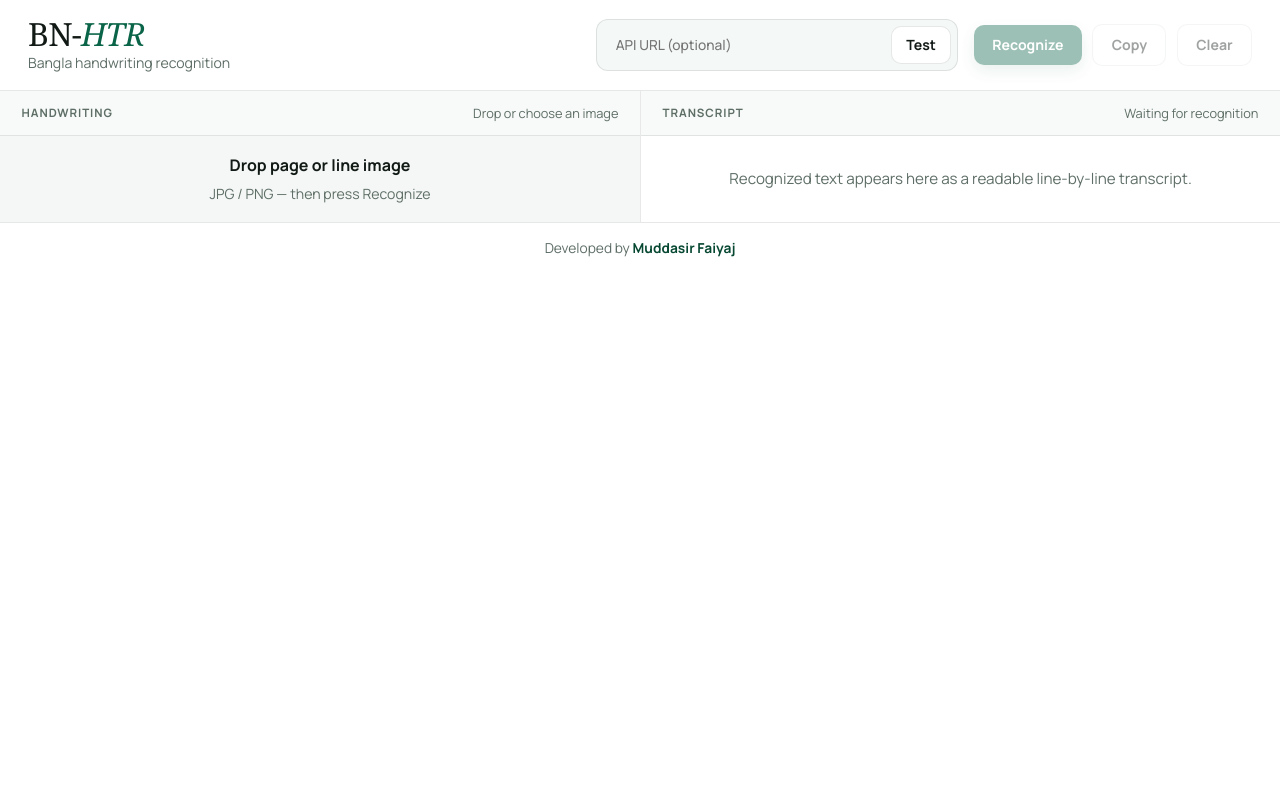
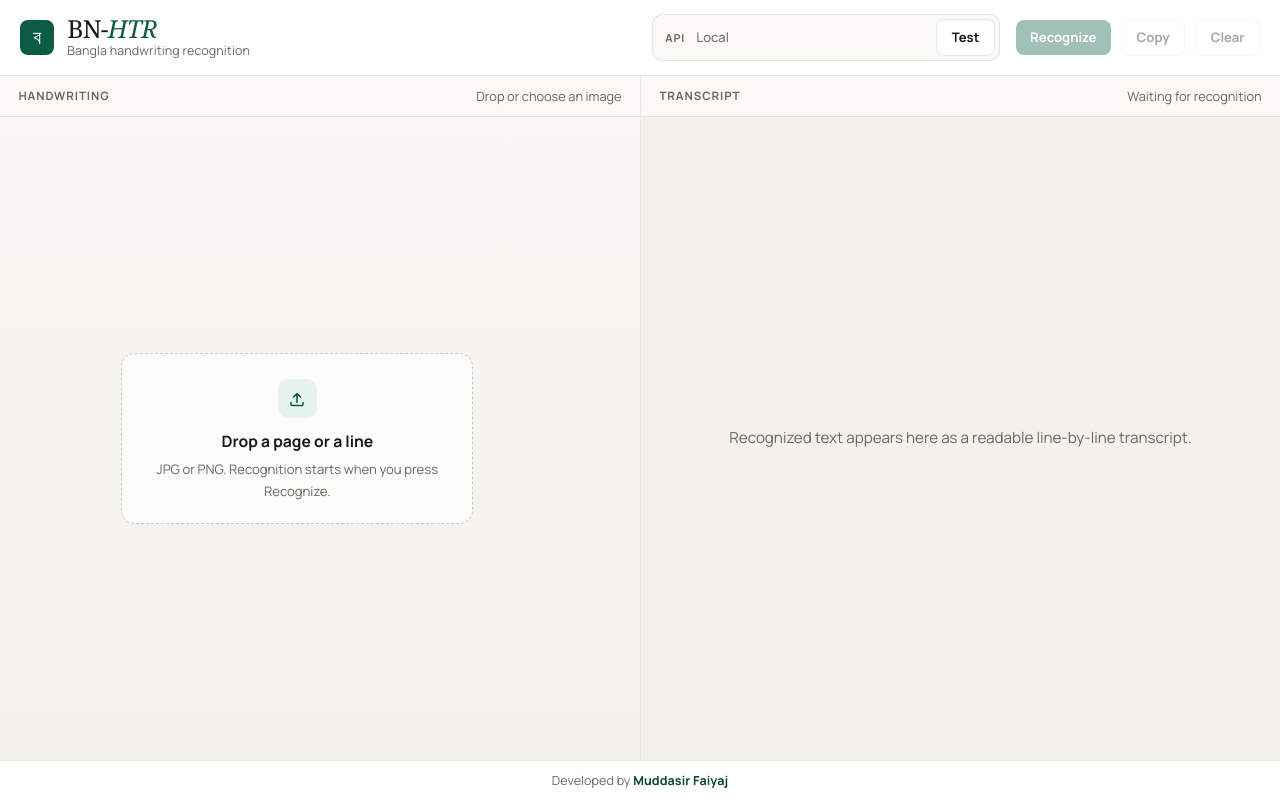
Before and after one commit to muddasirfaiyaj66/bn-htr, a Flask app: page / in a window 1280 px wide. Run offline with Flask 3, Linux system fonts and the light colour scheme; parts of the project's set-up code (start-up, migrations or seed data) failed here and were passed over; some web fonts are replaced.

Commit message:
Document the recognition flow and keep inference on the local CRNN.
The README now opens with the segmentation-then-recognition approach, training logs the learning rate, and the app no longer calls an external vision API or shows decoder status chips.

```diff
--- a/app.py
+++ b/app.py
@@ -64,7 +64,7 @@ def _save_upload():
 
 @app.route("/", methods=["GET"])
 def index():
-    return render_template("index.html", ui_version="2026-08-31-nav2")
+    return render_template("index.html", ui_version="2026-10-03-studio")
 
 
 @app.route("/health", methods=["GET", "OPTIONS"])
--- a/templates/index.html
+++ b/templates/index.html
@@ -13,15 +13,17 @@
   <link href="https://fonts.googleapis.com/css2?family=Instrument+Serif:ital@0;1&family=Manrope:wght@400;500;600;700&family=Noto+Sans+Bengali:wght@400;500;600;700&display=swap" rel="stylesheet" />
   <style>
     :root {
-      --ink: #121a16;
-      --muted: #5e6e66;
+      --ink: #1a1916;
+      --muted: #6b675f;
       --panel: #ffffff;
-      --canvas: #e9efeb;
-      --accent: #0a6448;
-      --accent-deep: #074833;
-      --accent-soft: rgba(10, 100, 72, 0.09);
-      --danger: #b42318;
-      --rule: rgba(18, 26, 22, 0.1);
+      --canvas: #f3f1ec;
+      --accent: #0c5c45;
+      --accent-deep: #084434;
+      --accent-soft: #e7f3ee;
+      --danger: #9f2d22;
+      --warn: #8a5a12;
+      --rule: rgba(26, 25, 22, 0.1);
+      --shadow: 0 1px 2px rgba(26, 25, 22, 0.04), 0 12px 32px rgba(26, 25, 22, 0.06);
       --font-brand: "Instrument Serif", Georgia, serif;
       --font-ui: "Manrope", system-ui, sans-serif;
       --font-bn: "Noto Sans Bengali", "Manrope", sans-serif;
@@ -43,35 +45,59 @@
     .app {
       flex: 1;
       display: grid;
-      grid-template-rows: auto auto 1fr auto;
-      min-height: 100vh;
+      grid-template-areas:
+        "top"
+        "status"
+        "work"
+        "foot";
+      grid-template-rows: auto auto minmax(0, 1fr) auto;
+      height: 100vh;
       width: 100%;
       margin: 0;
     }
+
+    .top { grid-area: top; }
+    .status { grid-area: status; }
+    .compare { grid-area: work; }
+    .site-footer { grid-area: foot; }
 
     .top {
       display: grid;
       grid-template-columns: minmax(220px, 1fr) auto;
       align-items: center;
-      gap: 1.5rem 2rem;
-      padding: 1.1rem 1.75rem;
+      gap: 1rem 1.5rem;
+      padding: 0.85rem 1.25rem;
       background: var(--panel);
       border-bottom: 1px solid var(--rule);
     }
 
     .brand {
       display: flex;
-      flex-direction: column;
-      gap: 0.28rem;
+      align-items: center;
+      gap: 0.8rem;
       min-width: 0;
+    }
+
+    .mark {
+      width: 2.15rem;
+      height: 2.15rem;
+      border-radius: 8px;
+      background: var(--accent);
+      color: #fff;
+      display: grid;
+      place-items: center;
+      font-family: var(--font-brand);
+      font-size: 1.25rem;
+      line-height: 1;
+      flex: 0 0 auto;
     }
 
     .brand h1 {
       margin: 0;
       font-family: var(--font-brand);
-      font-size: 2rem;
+      font-size: 1.55rem;
       font-weight: 400;
-      letter-spacing: -0.025em;
+      letter-spacing: -0.03em;
       line-height: 1;
     }
 
@@ -81,9 +107,12 @@
     }
 
     .brand span {
+      display: block;
+      margin-top: 0.2rem;
       color: var(--muted);
-      font-size: 0.88rem;
-      line-height: 1.3;
+      font-size: 0.78rem;
+      letter-spacing: 0.01em;
+      line-height: 1.2;
     }
 
     .top-actions {
@@ -97,23 +126,31 @@
     .api-wrap {
       display: flex;
       align-items: center;
-      gap: 0.55rem;
-      padding: 0.35rem;
-      background: #f4f8f6;
+      gap: 0.35rem;
+      padding: 0.25rem 0.25rem 0.25rem 0.75rem;
+      background: #faf9f6;
       border: 1px solid var(--rule);
-      border-radius: 12px;
+      border-radius: 10px;
+    }
+
+    .api-wrap label {
+      color: var(--muted);
+      font-size: 0.68rem;
+      font-weight: 700;
+      letter-spacing: 0.08em;
+      text-transform: uppercase;
     }
 
     .api-wrap input {
-      width: min(280px, 36vw);
+      width: min(240px, 28vw);
       border: 0;
       border-radius: 8px;
-      padding: 0.62rem 0.85rem;
-      font: 500 0.86rem var(--font-ui);
+      padding: 0.48rem 0.35rem;
+      font: 500 0.82rem var(--font-ui);
       background: transparent;
       color: var(--ink);
       outline: none;
-      min-width: 160px;
+      min-width: 140px;
     }
 
     .api-wrap input:focus {
@@ -128,25 +165,29 @@
 
     .btn {
       border: 0;
-      border-radius: 10px;
-      font: 650 0.88rem var(--font-ui);
-      padding: 0.68rem 1.15rem;
+      border-radius: 8px;
+      font: 650 0.82rem var(--font-ui);
+      padding: 0.52rem 0.9rem;
       cursor: pointer;
-      transition: background 0.15s ease, opacity 0.15s ease, transform 0.15s ease, box-shadow 0.15s ease;
+      transition: background 0.15s ease, opacity 0.15s ease, border-color 0.15s ease;
       white-space: nowrap;
     }
 
-    .btn:disabled { opacity: 0.4; cursor: not-allowed; transform: none; }
+    .btn:focus-visible,
+    .drop:focus-visible {
+      outline: 2px solid var(--accent);
+      outline-offset: 2px;
+    }
+
+    .btn:disabled { opacity: 0.38; cursor: not-allowed; }
 
     .btn-primary {
       background: var(--accent);
       color: #fff;
-      box-shadow: 0 6px 16px rgba(10, 100, 72, 0.22);
     }
 
     .btn-primary:hover:not(:disabled) {
       background: var(--accent-deep);
-      transform: translateY(-1px);
     }
 
     .btn-ghost {
@@ -166,23 +207,27 @@
     }
 
     .status {
+      display: flex;
+      align-items: center;
+      flex-wrap: wrap;
+      gap: 0.4rem;
       width: 100%;
-      padding: 0.55rem 1.75rem;
-      font-size: 0.84rem;
+      min-height: 2.35rem;
+      padding: 0.4rem 1.25rem;
+      font-size: 0.8rem;
       color: var(--muted);
-      background: #f7faf8;
+      background: #faf9f6;
       border-bottom: 1px solid var(--rule);
     }
 
-    .status:empty { display: none; padding: 0; border: 0; }
-    .status.error { color: var(--danger); background: #fdf6f5; }
-    .status.busy { color: var(--accent-deep); font-weight: 600; }
+    .status:empty { display: none; padding: 0; min-height: 0; border: 0; }
+    .status.error { color: var(--danger); background: #fdf6f4; }
+    .status.busy { color: var(--accent-deep); font-weight: 650; }
 
     .compare {
       display: grid;
       grid-template-columns: 1fr 1fr;
       min-height: 0;
-      height: 100%;
     }
 
     .col {
@@ -202,9 +247,9 @@
       align-items: center;
       justify-content: space-between;
       gap: 0.75rem;
-      padding: 0.8rem 1.35rem;
+      padding: 0.7rem 1.15rem;
       border-bottom: 1px solid var(--rule);
-      background: #f7faf8;
+      background: #faf9f6;
     }
 
     .col-label strong {
@@ -230,6 +275,7 @@
       min-height: 0;
       overflow: auto;
       position: relative;
+      background: #f3f1ec;
     }
 
     /* Source */
@@ -237,12 +283,34 @@
       min-height: 100%;
       display: grid;
       place-items: center;
-      padding: 1rem;
+      padding: 1.25rem;
       cursor: pointer;
-      background: #f4f7f5;
+      background:
+        linear-gradient(180deg, #f7f6f2 0%, #f3f1ec 100%);
     }
 
     .drop.dragover { background: var(--accent-soft); }
+
+    .drop-card {
+      width: min(22rem, 100%);
+      padding: 1.6rem 1.4rem 1.4rem;
+      text-align: center;
+      border: 1px dashed rgba(26, 25, 22, 0.22);
+      border-radius: 14px;
+      background: rgba(255, 255, 255, 0.72);
+      pointer-events: none;
+    }
+
+    .drop-icon {
+      width: 2.4rem;
+      height: 2.4rem;
+      margin: 0 auto 0.75rem;
+      border-radius: 10px;
+      display: grid;
+      place-items: center;
+      background: var(--accent-soft);
+      color: var(--accent);
+    }
 
     .drop input {
       position: absolute;
@@ -255,17 +323,17 @@
       text-align: center;
       pointer-events: none;
       color: var(--muted);
-      max-width: 15rem;
     }
 
     .drop-idle strong {
       display: block;
       color: var(--ink);
-      font-size: 1rem;
-      margin-bottom: 0.35rem;
+      font-size: 0.98rem;
+      font-weight: 700;
+      margin-bottom: 0.3rem;
     }
 
-    .drop-idle span { font-size: 0.88rem; line-height: 1.4; }
+    .drop-idle span { font-size: 0.82rem; line-height: 1.45; }
 
     .preview {
       display: none;
@@ -343,11 +416,12 @@
     }
 
     .site-footer {
-      padding: 0.9rem 1.75rem;
+      padding: 0.7rem 1.25rem;
       text-align: center;
       background: var(--panel);
       border-top: 1px solid var(--rule);
-      font-size: 0.86rem;
+      font-size: 0.78rem;
+      letter-spacing: 0.01em;
       color: var(--muted);
     }
 
@@ -397,12 +471,16 @@
   <div class="app">
     <header class="top">
       <div class="brand">
-        <h1>BN-<em>HTR</em></h1>
-        <span>Bangla handwriting recognition</span>
+        <div class="mark" aria-hidden="true">ব</div>
+        <div>
+          <h1>BN-<em>HTR</em></h1>
+          <span>Bangla handwriting recognition</span>
+        </div>
       </div>
       <div class="top-actions">
         <div class="api-wrap">
-          <input id="baseUrl" type="url" spellcheck="false" autocomplete="off" placeholder="API URL (optional)" aria-label="API base URL" />
+          <label for="baseUrl">API</label>
+          <input id="baseUrl" type="url" spellcheck="false" autocomplete="off" placeholder="Local" aria-label="API base URL" />
           <button class="btn btn-ghost" id="testBtn" type="button">Test</button>
         </div>
         <div class="action-group">
@@ -424,8 +502,16 @@
           <div class="drop" id="dropzone" tabindex="0" role="button" aria-label="Choose image">
             <input id="file" type="file" accept="image/*" />
             <div class="drop-idle" id="dropIdle">
-              <strong>Drop page or line image</strong>
-              <span>JPG / PNG — then press Recognize</span>
+              <div class="drop-card">
+                <div class="drop-icon" aria-hidden="true">
+                  <svg width="18" height="18" viewBox="0 0 18 18" fill="none">
+                    <path d="M9 12.5V3.5M9 3.5L5.5 7M9 3.5L12.5 7" stroke="currentColor" stroke-width="1.6" stroke-linecap="round" stroke-linejoin="round"/>
+                    <path d="M3 12.5V14.2C3 14.9 3.6 15.5 4.3 15.5H13.7C14.4 15.5 15 14.9 15 14.2V12.5" stroke="currentColor" stroke-width="1.6" stroke-linecap="round"/>
+                  </svg>
+                </div>
+                <strong>Drop a page or a line</strong>
+                <span>JPG or PNG. Recognition starts when you press Recognize.</span>
+              </div>
             </div>
             <div class="preview" id="preview">
               <img id="previewImg" alt="Handwritten source" />
@@ -522,6 +608,7 @@
     baseUrlInput.addEventListener("blur", () => { state.apiKind = null; persistBaseUrl(); });
 
     function setStatus(msg, kind = "") {
+      statusEl.replaceChildren();
       statusEl.textContent = msg || "";
       statusEl.className = "status" + (kind ? " " + kind : "");
     }
@@ -815,12 +902,10 @@
         const lines = data.lines || (data.text != null ? [data.text] : []);
         state.lastText = data.full_text || data.text || lines.join("\n");
         const count = data.line_count != null ? data.line_count : lines.length;
-        const seg = data.segmenter ? ` · segmenter ${data.segmenter}` : "";
-        const dec = data.decoder ? ` · ${data.decoder}` : "";
-        const unsure = Array.isArray(data.uncertain) && data.uncertain.some(Boolean) ? " · uncertain" : "";
-        const vlm = data.vlm && data.vlm !== "off" ? ` · vlm ${data.vlm}` : "";
-        renderTranscript(lines, `${count} line${count === 1 ? "" : "s"}${seg}${dec}${unsure}`);
-        setStatus(`Done · ${count} line${count === 1 ? "" : "s"}${seg}${dec}${unsure}${vlm} · ${kind}`);
+        const unsure = Array.isArray(data.uncertain) && data.uncertain.some(Boolean);
+        const lineLabel = `${count} line${count === 1 ? "" : "s"}`;
+        renderTranscript(lines, unsure ? `${lineLabel} · review` : lineLabel);
+        setStatus("");
       } catch (err) {
         setStatus(err.message || "Something went wrong.", "error");
       } finally {
--- a/train_trocr.py
+++ b/train_trocr.py
@@ -180,6 +180,7 @@ def main():
     )
 
     optimizer = torch.optim.AdamW(model.parameters(), lr=args.lr)
+    print(f"Learning rate: {optimizer.param_groups[0]['lr']:.6g}  schedule=constant")
     use_amp = device.type == "cuda" and not args.no_amp
     scaler = torch.amp.GradScaler("cuda", enabled=use_amp)
     best_cer = float("inf")
@@ -188,6 +189,7 @@ def main():
         model.train()
         epoch_loss = 0.0
         t0 = time.time()
+        lr = optimizer.param_groups[0]["lr"]
         pbar = tqdm(train_loader, desc=f"TrOCR {epoch + 1}/{args.epochs}")
         for pixels, labels, _texts in pbar:
             pixels = pixels.to(device)
@@ -201,14 +203,14 @@ def main():
             scaler.step(optimizer)
             scaler.update()
             epoch_loss += loss.item()
-            pbar.set_postfix(loss=loss.item())
+            pbar.set_postfix(loss=f"{loss.item():.4f}", lr=f"{lr:.6g}")
 
         model.save_pretrained(os.path.join(args.out_dir, "last"))
         processor.save_pretrained(os.path.join(args.out_dir, "last"))
 
         cer, wer = evaluate(model, processor, val_loader, device, args.max_length)
         print(
-            f"Epoch {epoch + 1}: train_loss={epoch_loss / len(train_loader):.4f}  "
+            f"Epoch {epoch + 1}: lr={lr:.6g}  train_loss={epoch_loss / len(train_loader):.4f}  "
             f"val_CER={cer:.4f}  val_WER={wer:.4f}  time={time.time() - t0:.1f}s"
         )
         if cer < best_cer:
```
Also changed, not shown: other parts of templates/index.html (+13 -8 lines), recognize.py (+6 -64 lines), results/log.md (+2 -2 lines), tests/real_samples/IMG-20261002-WA0000.txt (deleted, +0 -1 lines), tests/test_augment.py (deleted, +0 -38 lines), tests/test_decode.py (deleted, +0 -122 lines), tests/test_preprocess.py (deleted, +0 -80 lines), tests/test_real_sample.py (deleted, +0 -63 lines), train.py (+16 -4 lines), train_attention.py (+13 -3 lines), README.md, tests/__init__.py (deleted), tests/real_samples/IMG-20261002-WA0000.jpg (deleted), 1 other file.
